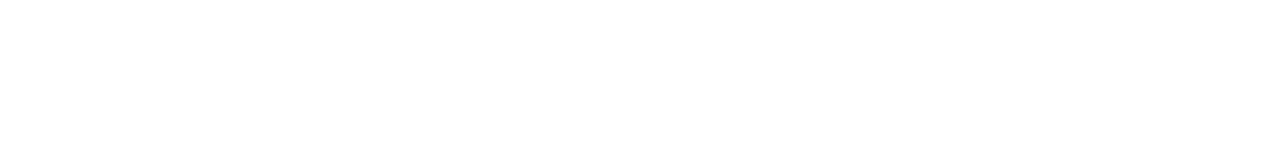
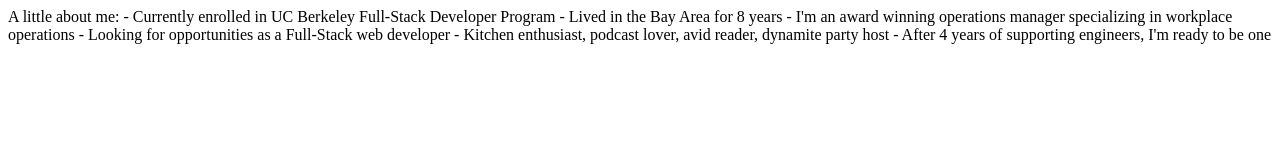
Before and after one commit to Gunnerson/Basic-Portfolio, a plain HTML site: page index.html in a window 1280 px wide. Drawn offline with Linux system fonts and the light colour scheme.

Commit message:
added about me verbiage to index.html

```diff
--- a/index.html
+++ b/index.html
@@ -7,6 +7,12 @@
     <title>Document</title>
 </head>
 <body>
-
+    A little about me:
+    - Currently enrolled in UC Berkeley Full-Stack Developer Program
+    - Lived in the Bay Area for 8 years
+    - I'm an award winning operations manager specializing in workplace operations
+    - Looking for opportunities as a Full-Stack web developer
+    - Kitchen enthusiast, podcast lover, avid reader, dynamite party host
+    - After 4 years of supporting engineers, I'm ready to be one
 </body>
 </html>
```
